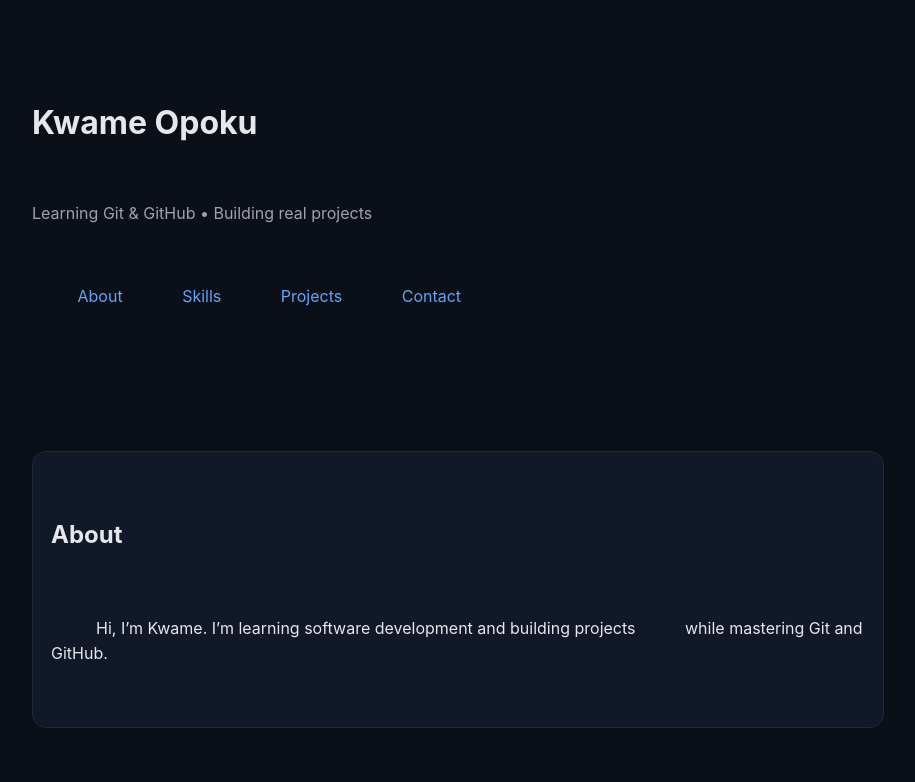
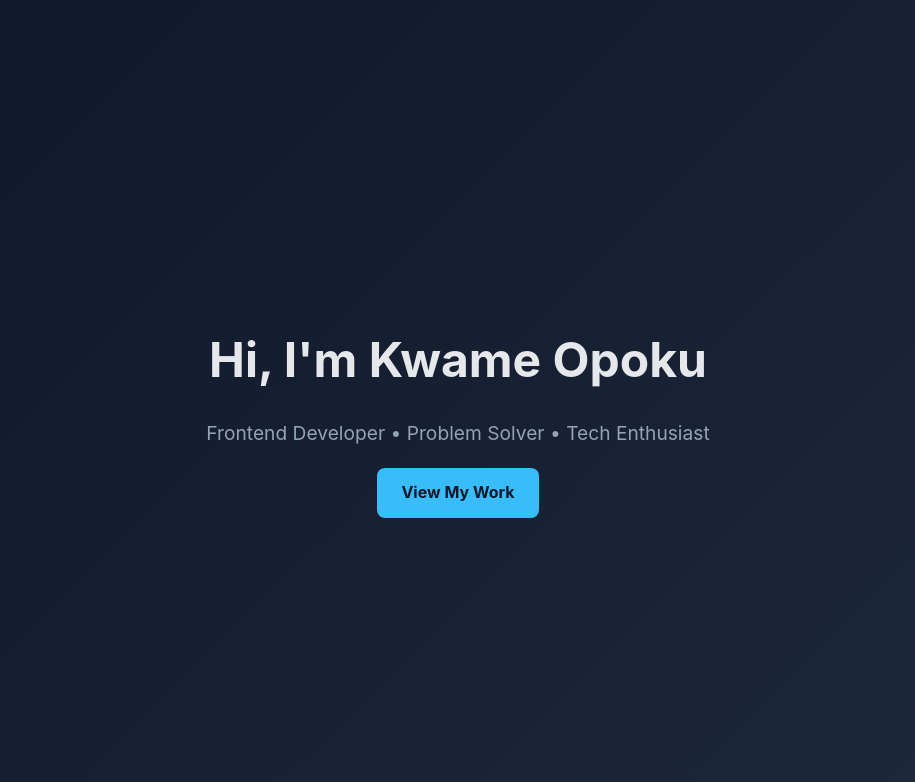
Before and after one commit to kopoku89/kwame-portfolio, a plain HTML site: page index.html in a window 1280 px wide. Shown: the top 782 px of the page, without its empty margins (182-1097 px from the left). Drawn offline with Linux system fonts and the light colour scheme.

Commit message:
Add hero section and Level 4 styling

```diff
--- a/index.html
+++ b/index.html
@@ -6,10 +6,20 @@
 <title>Kwame Opoku | Portfolio</title>
 <link rel="stylesheet" href="style.css" />
 </head>
+
 <body>
+
+  <section class="hero">
+  <div class="hero-content">
+    <h1>Hi, I'm Kwame Opoku</h1>
+    <p>Frontend Developer • Problem Solver • Tech Enthusiast</p>
+    <a href="#projects" class="cta-button">View My Work</a>
+  </div>
+</section>
 <header class="container">
 <h1>Kwame Opoku</h1>
 <p class="subtitle">Learning Git & GitHub • Building real projects</p>
+
 <nav class="nav">
 <a href="#about">About</a>
 <a href="#skills">Skills</a>
@@ -19,11 +29,12 @@
 </header>
 
 <main class="container">
+
 <section id="about" class="card">
 <h2>About</h2>
 <p>
-          Hi, I’m Kwame. I’m learning software development and building projects
-          while mastering Git and GitHub.
+Hi, I'm Kwame. I'm building my foundation in software development by
+learning Git, GitHub, and web technologies.
 </p>
 </section>
 
@@ -39,10 +50,20 @@
 
 <section id="projects" class="card">
 <h2>Projects</h2>
-        <p>Coming soon — this will list the projects I build.</p>
 <ul>
-          <li><strong>My First Git Project</strong> — hello.txt + Git basics</li>
-          <li><strong>Portfolio Website</strong> — this site</li>
+
+<li>
+<strong><a href="https://github.com/kopoku89/my-first-git-project" target="_blank">
+My First Git Project
+</a></strong> — Learning Git basics and version control.
+</li>
+
+<li>
+<strong><a href="https://github.com/kopoku89/kwame-portfolio" target="_blank">
+Portfolio Website
+</a></strong> — Personal website built with HTML & CSS.
+</li>
+
 </ul>
 </section>
 
@@ -50,11 +71,10 @@
 <h2>Contact</h2>
 <p>
 GitHub:
-          <a href="https://github.com/kopoku89" target="_blank" rel="noreferrer"
-            >@kopoku89</a
-          >
+<a href="https://github.com/kopoku89" target="_blank">@kopoku89</a>
 </p>
 </section>
+
 </main>
 
 <footer class="container footer">
@@ -63,6 +83,15 @@
 
 <script>
 document.getElementById("year").textContent = new Date().getFullYear();
+
+document.querySelectorAll('a[href^="#"]').forEach(anchor => {
+  anchor.addEventListener("click", function (e) {
+    e.preventDefault();
+    document.querySelector(this.getAttribute("href"))
+      .scrollIntoView({ behavior: "smooth" });
+  });
+});
 </script>
+
 </body>
 </html>
--- a/style.css
+++ b/style.css
@@ -6,7 +6,9 @@
   --accent: #60a5fa;
   --border: #1f2937;
 }
-
+html {
+  scroll-behavior: smooth;
+}
 * {
   box-sizing: border-box;
 }
@@ -80,4 +82,82 @@ a {
   color: var(--muted);
   text-align: center;
   padding-bottom: 40px;
+}html {
+  scroll-behavior: smooth;
+}.hero {
+  height: 100vh;
+  display: flex;
+  justify-content: center;
+  align-items: center;
+  text-align: center;
+  background: linear-gradient(135deg, #0f172a, #1e293b);
+  padding: 20px;
 }
+
+.hero h1 {
+  font-size: 3rem;
+  margin-bottom: 10px;
+}
+
+.hero p {
+  font-size: 1.2rem;
+  margin-bottom: 20px;
+  color: #94a3b8;
+}
+
+.cta-button {
+  display: inline-block;
+  padding: 12px 24px;
+  background: #38bdf8;
+  color: #0f172a;
+  text-decoration: none;
+  border-radius: 8px;
+  font-weight: bold;
+  transition: 0.3s ease;
+}
+
+.cta-button:hover {
+  background: #0ea5e9;
+  transform: translateY(-3px);
+}.hero-content {
+  animation: fadeIn 1.2s ease-out;
+}
+
+@keyframes fadeIn {
+  from {
+    opacity: 0;
+    transform: translateY(16px);
+  }
+  to {
+    opacity: 1;
+    transform: translateY(0);
+  }
+}.nav {
+  position: sticky;
+  top: 0;
+  z-index: 50;
+  backdrop-filter: blur(8px);
+}
+.nav {
+  background: rgba(15, 23, 42, 0.6);
+  padding: 12px 0;
+}main.container {
+  padding-top: 40px;
+  padding-bottom: 60px;
+}
+
+.card {
+  margin-bottom: 24px;
+}.card {
+  transition: transform 0.2s ease, box-shadow 0.2s ease;
+}
+
+.card:hover {
+  transform: translateY(-4px);
+}.card {
+  transition: transform 0.2s ease, box-shadow 0.2s ease;
+}
+
+.card:hover {
+  transform: translateY(-4px);
+}
```
Lines whose indentation alone changed are shown as unchanged.
